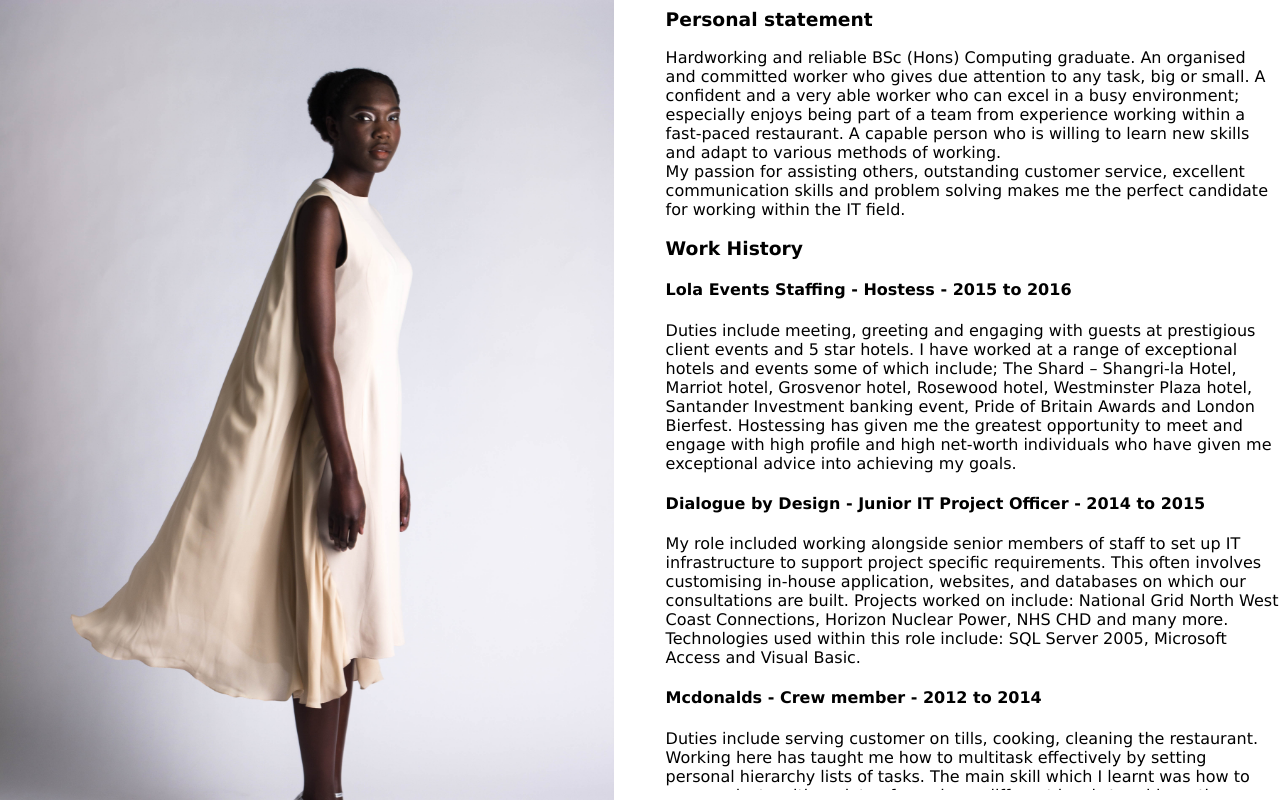
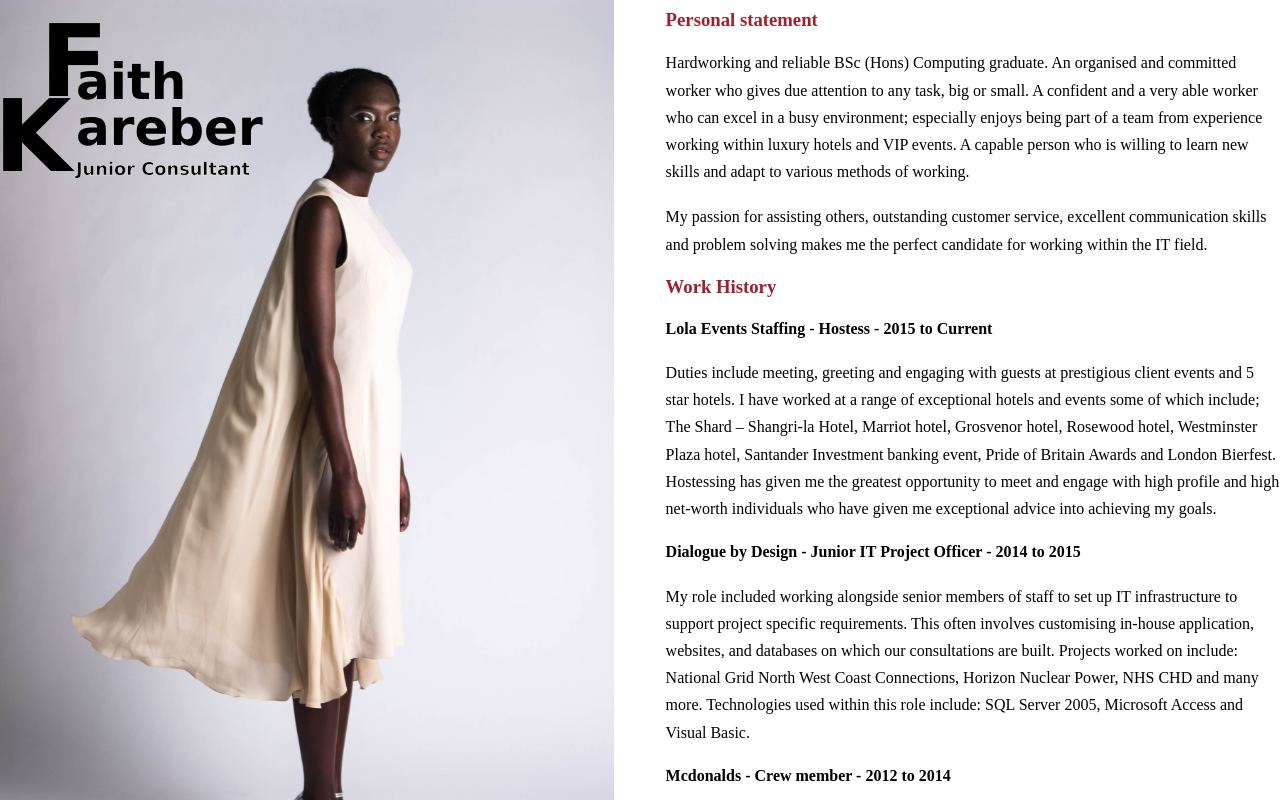
Before and after one commit to faithkareber/faithwebsite, a plain HTML site: page index.html in a window 1280 px wide. Drawn offline with Linux system fonts and the light colour scheme; files whose address does not match are found by name.

Commit message:
added logo, changed font colour and font style

```diff
--- a/css/cvresp.css
+++ b/css/cvresp.css
@@ -28,16 +28,26 @@ body,html {
 #menu ul li{
 	display:inline-block;
 	margin: 5px;
+	font-family: comic sans-serif;
 
 }
 
 #menu ul li a{
 	text-decoration: none;
+	font-family: comic sans-serif;
+}
+
+
+ul li{
+
+	font-family: comic sans-serif;
 }
 
 p
 {
-	font-family: verdana;
+
+	line-height: 1.7;
+	font-family: comic sans-serif;
 }
 
 h1
@@ -69,12 +79,13 @@ h2.textpic{
 
 h3
 {
-	font-family: verdana;
+	font-family: comic sans-serif;
+	color: #9f1f2c;
 }
 
 h4
 {
-	font-family: verdana;
+	font-family: comic sans-serif;
 }
 
 .clear {
@@ -176,6 +187,7 @@ h2 {
     padding: 10;
     overflow: hidden;
     background-color: white;
+    font-family: comic sans-serif
 }
 
 .linavbar {
@@ -189,6 +201,68 @@ li a {
     padding: 14px 16px;
     text-decoration: none;
 }
+
+
+.imagetext{
+
+	position: absolute;
+    z-index: 100;
+    left: 40px;
+    top: 30px;
+
+}
+
+.imagetextName{
+
+	position: absolute;
+    z-index: 100;
+    left: 76px;
+    top: 53px;
+
+}
+
+
+.imagetextF{
+
+	position: absolute;
+    z-index: 100;
+    left: 40px;
+    top: 3px;
+    font-size: 100px;
+
+}
+
+
+
+.imagetextK{
+
+	position: absolute;
+    z-index: 100;
+    left: -6.1px;
+    top: 78px;
+    font-size: 100px;
+}
+
+.imagetextLName
+{
+    position: absolute;
+    z-index: 100;
+    left: 76px;
+    top: 99px;
+
+}
+
+.imagetextJC
+{
+    position: absolute;
+    z-index: 100;
+    left: 76px;
+    top: 158px;
+    font-size: 17.8PX;
+    -webkit-text-stroke: 0.5px #ffffff;
+
+}
+
 
 
 /*responsive websit stuff*/
@@ -221,7 +295,6 @@ li a {
 
 
 
-
 .clear {
 		clear: both;
 
--- a/index.html
+++ b/index.html
@@ -19,6 +19,30 @@
 
 	<div class="column1">
 		<img src="sophieapple-85.jpg" width="100%"/>
+
+		<h1 class="imagetextF">
+			F
+		</h1>
+
+		<h1 class="imagetextName">
+			aith
+		</h1>
+
+		<h1 class="imagetextK">
+			K
+		</h1>
+
+		<h1 class="imagetextLName">
+			areber
+		</h1>
+
+		<h1 class="imagetextJC">
+			Junior Consultant
+		</h1>
+
+		<br />
+
+
 	</div>
 
 
@@ -26,8 +50,9 @@
 		<main id="bio">
 			<h3>Personal statement</h3>
 				<p>
-					Hardworking and reliable BSc (Hons) Computing graduate. An organised and committed worker who gives due attention to any task, big or small. A confident and a very able worker who can excel in a busy environment; especially enjoys being part of a team from experience working within a fast-paced restaurant. A capable person who is willing to learn new skills and adapt to various methods of working.
+					Hardworking and reliable BSc (Hons) Computing graduate. An organised and committed worker who gives due attention to any task, big or small. A confident and a very able worker who can excel in a busy environment; especially enjoys being part of a team from experience working within luxury hotels and VIP events. A capable person who is willing to learn new skills and adapt to various methods of working.
 				</p>
+				<br />
 
 				<p>
 					My passion for assisting others, outstanding customer service, excellent communication skills and problem solving makes me the perfect candidate for working within the IT field.
@@ -39,7 +64,7 @@
 			<section id="work-history">
 
 
-				<h4>Lola Events Staffing - Hostess - 2015 to 2016</h4>
+				<h4>Lola Events Staffing - Hostess - 2015 to Current</h4>
 
 				<p>
 					Duties include meeting, greeting and engaging with guests at prestigious client events and 5 star hotels. I have worked at a range of exceptional hotels and events some of which include; The Shard – Shangri-la Hotel, Marriot hotel, Grosvenor hotel, Rosewood hotel, Westminster Plaza hotel, Santander Investment banking event, Pride of Britain Awards and London Bierfest.
```
